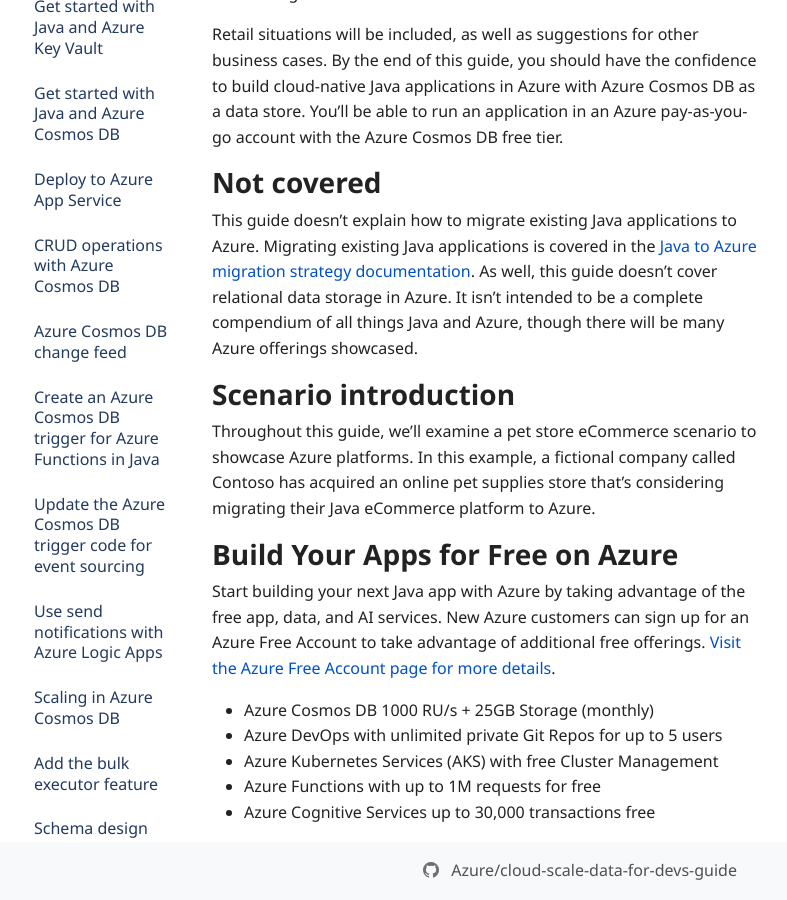
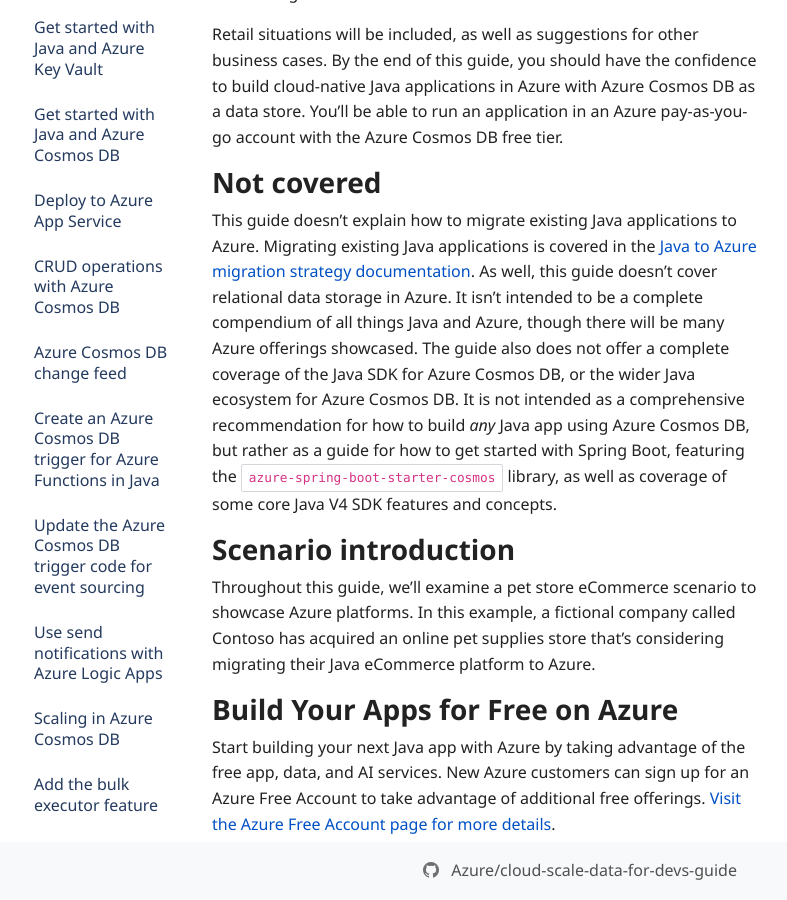
Before and after one commit to Azure/cloud-scale-data-for-devs-guide, a Jekyll site: the page built from docs/foreword.md, in a window 1280 px wide and 900 px high, scrolled down 817 px. Shown: the whole window, without its empty margins (60-847 px from the left). Built offline with Jekyll 4.4.1, drawn with Linux system fonts in a browser that asks for light colours; nearby versions of some CDN libraries; some web fonts are replaced; our own code applies the rules of GitHub Pages for plain Markdown files; comment, search, counter and statistics services are not loaded.

Commit message:
update "not covered" section

```diff
--- a/docs/foreword.md
+++ b/docs/foreword.md
@@ -28,7 +28,7 @@
 
 ## Not covered
 
-This guide doesn't explain how to migrate existing Java applications to Azure. Migrating existing Java applications is covered in the [Java to Azure migration strategy documentation](/azure/developer/java/migration/). As well, this guide doesn't cover relational data storage in Azure. It isn't intended to be a complete compendium of all things Java and Azure, though there will be many Azure offerings showcased.
+This guide doesn't explain how to migrate existing Java applications to Azure. Migrating existing Java applications is covered in the [Java to Azure migration strategy documentation](/azure/developer/java/migration/). As well, this guide doesn't cover relational data storage in Azure. It isn't intended to be a complete compendium of all things Java and Azure, though there will be many Azure offerings showcased. The guide also does not offer a complete coverage of the Java SDK for Azure Cosmos DB, or the wider Java ecosystem for Azure Cosmos DB. It is not intended as a comprehensive recommendation for how to build *any* Java app using Azure Cosmos DB, but rather as a guide for how to get started with Spring Boot, featuring the `azure-spring-boot-starter-cosmos` library, as well as coverage of some core Java V4 SDK features and concepts.
 
 ## Scenario introduction
 
```
